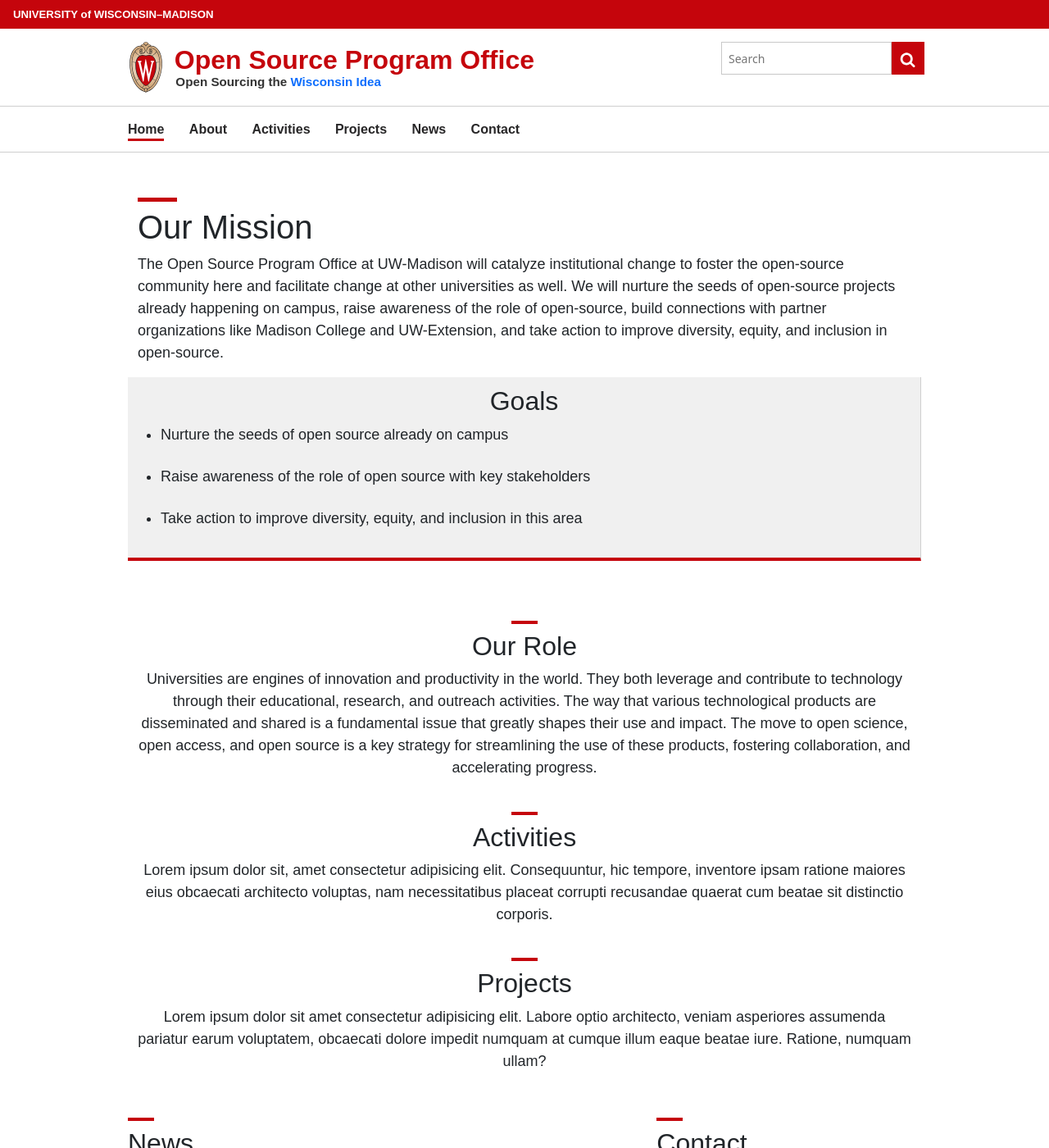
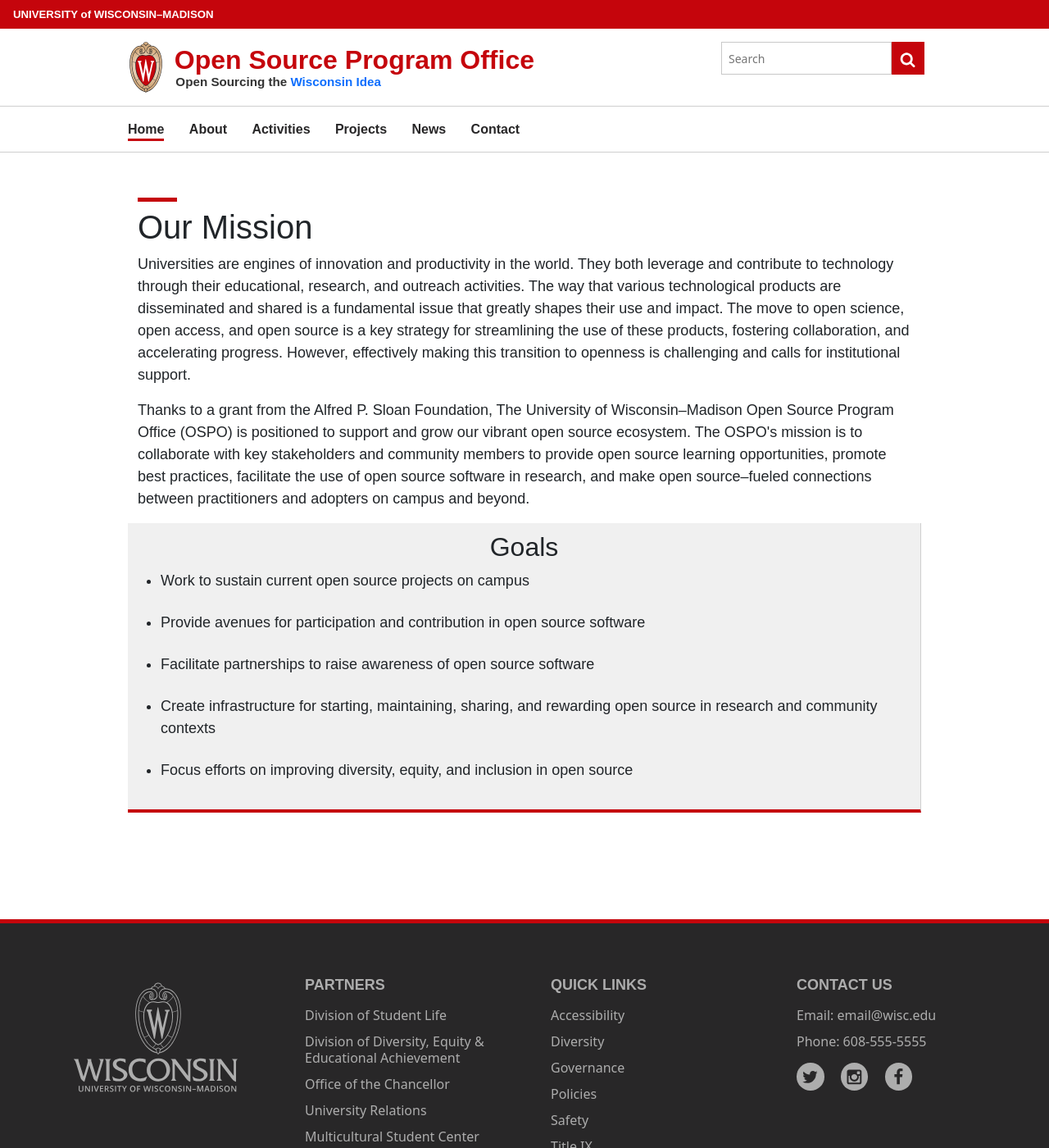
Before and after one commit to UW-Madison-DSI/ospo.wisc.edu-version-1.0, a Jekyll site: the page built from index.html, in a window 1280 px wide and 1400 px high. Shown: the whole window at 82% size. Built offline with Jekyll 4.4.1, drawn with Linux system fonts in a browser that asks for light colours; some web fonts are replaced; some of the changed text lies outside the part shown.

Commit message:
Update index.html

```diff
--- a/index.html
+++ b/index.html
@@ -13,51 +13,19 @@
   <body>
     <div id="ourMissionContainer" class="container col-12">
       <h1 id="ourMissionText" class="uw-mini-bar col-6 fs-1">Our Mission</h1>
-	    <p>The Open Source Program Office at UW-Madison will catalyze institutional change to foster the open-source community here and facilitate change at other universities as well. We will nurture the seeds of open-source projects already happening on campus, raise awareness of the role of open-source, build connections with partner organizations like Madison College and UW-Extension, and take action to improve diversity, equity, and inclusion in open-source. </p>
+	    <p>Universities are engines of innovation and productivity in the world. They both leverage and contribute to technology through their educational, research, and outreach activities. The way that various technological products are disseminated and shared is a fundamental issue that greatly shapes their use and impact. The move to open science, open access, and open source is a key strategy for streamlining the use of these products, fostering collaboration, and accelerating progress. However, effectively making this transition to openness is challenging and calls for institutional support.</p>
+	    <p>Thanks to a grant from the Alfred P. Sloan Foundation, The University of Wisconsin–Madison Open Source Program Office (OSPO) is positioned to support and grow our vibrant open source ecosystem. The OSPO's mission is to collaborate with key stakeholders and community members to provide open source learning opportunities, promote best practices, facilitate the use of open source software in research, and make open source–fueled connections between practitioners and adopters on campus and beyond.</p>
     </div>
 
 	<ul id="goals" class="uw-text-block uw-content-box" style="width:100%; margin:auto 0 50px; padding:10px 40px; background:#f0f0f0">
 		<h2 style="text-align:center">Goals</h2>
-		<li>Nurture the seeds of open source already on campus</li>
-		<li>Raise awareness of the role of open source with key stakeholders</li>
-		<li>Take action to improve diversity, equity, and inclusion in this area</li>
+		<li>Work to sustain current open source projects on campus</li>
+		<li>Provide avenues for participation and contribution in open source software</li>
+		<li>Facilitate partnerships to raise awareness of open source software</li>
+		<li>Create infrastructure for starting, maintaining, sharing, and rewarding open source in research and community contexts</li>
+		<li> Focus efforts on improving diversity, equity, and inclusion in open source</li>
+
 	</ul>
-
-  <div class="d-flex justify-content-center">
-    <div id="roleContainer" class="container">
-      <h2 id="roleText" class="uw-mini-bar-center text-center">Our Role</h2>
-      <p class="text-center">Universities are engines of innovation and productivity in the world. They both leverage and contribute to technology through their educational, research, and outreach activities. The way that various technological products are disseminated and shared is a fundamental issue that greatly shapes their use and impact. The move to open science, open access, and open source is a key strategy for streamlining the use of these products, fostering collaboration, and accelerating progress. </p>
-    </div>
-  </div>
-
-  <div class="d-flex justify-content-center">
-    <div id="activitiesContainer" class="container">
-      <h2 id="activitiesText" class="uw-mini-bar-center text-center">Activities</h2>
-      <p class="text-center">Lorem ipsum dolor sit, amet consectetur adipisicing elit. Consequuntur, hic tempore, inventore ipsam ratione maiores eius obcaecati architecto voluptas, nam necessitatibus placeat corrupti recusandae quaerat cum beatae sit distinctio corporis.</p>
-    </div>
-  </div>
-
-  <div class="d-flex flex-wrap">
-    <div class="container">
-      <h2 id="projectText" class="uw-mini-bar-center text-center">Projects</h2>
-      <p class="text-center">Lorem ipsum dolor sit amet consectetur adipisicing elit. Labore optio architecto, veniam asperiores assumenda pariatur earum voluptatem, obcaecati dolore impedit numquam at cumque illum eaque beatae iure. Ratione, numquam ullam?</p>
-    </div>
-</div>
-
-  <div class="d-flex flex-col flex-sm-wrap flex-md-nowrap">
-    <div class="row">
-      <div class="col-sm-12 col-md-10">
-      <h2 id="newsText" class="uw-mini-bar">News</h2>
-      <p>Lorem ipsum dolor sit amet consectetur adipisicing elit. Labore optio architecto, veniam asperiores assumenda pariatur earum voluptatem, obcaecati dolore impedit numquam at cumque illum eaque beatae iure. Ratione, numquam ullam?</p>
-      </div>
-    </div>
-
-
-    <div class="col-sm-12 col-md-4">
-        <h2 id="newsText" class="uw-mini-bar">Contact</h2>
-        <p>Lorem ipsum dolor sit amet consectetur adipisicing elit. Labore optio architecto, veniam asperiores assumenda pariatur earum voluptatem, obcaecati dolore impedit numquam at cumque illum eaque beatae iure. Ratione, numquam ullam?</p>
-      </div>
-    </div>
 
     <script src="https://cdn.jsdelivr.net/npm/bootstrap@5.3.2/dist/js/bootstrap.bundle.min.js" integrity="sha384-C6RzsynM9kWDrMNeT87bh95OGNyZPhcTNXj1NW7RuBCsyN/o0jlpcV8Qyq46cDfL" crossorigin="anonymous"></script>
 
```
